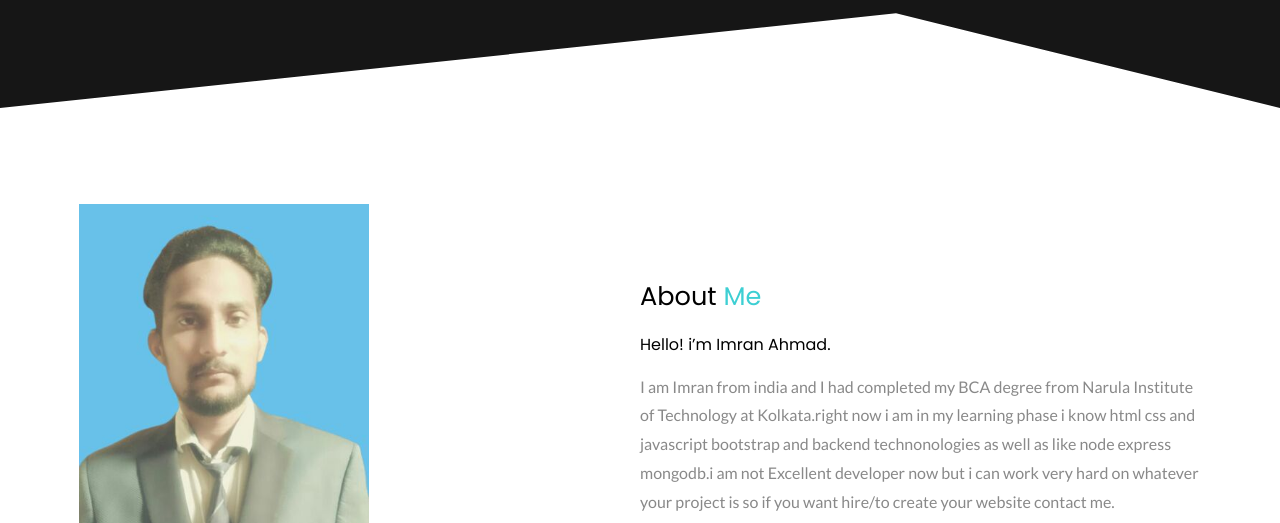
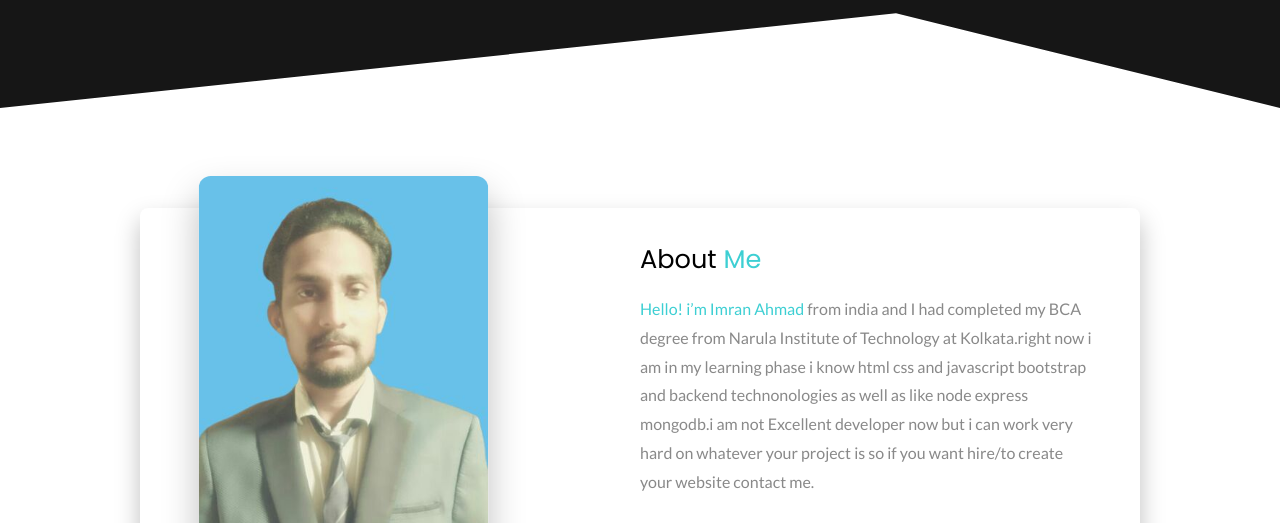
Before and after one commit to imranah10/My-owsm-Portfolio, a plain HTML site: page index.html in a window 1280 px wide. Shown: the part 620-1143 px from the top of the page. Drawn offline with nearby package versions, Linux system fonts and the light colour scheme.

Commit message:
about me

```diff
--- a/css/style.css
+++ b/css/style.css
@@ -114,16 +114,42 @@ header nav .branding {
 section {
   padding: 6rem 0;
 }
+
+/* about me */
+.about {
+  width: 1000px;
+  background-color: #fff;
+  margin: 100px auto;
+  padding: 32px;
+  /* padding: 32px 48px 32px 86px; */
+  border-radius: 8px;
+  color: #fff;
+  display: flex;
+  gap: 36px;
+  align-items: center;
+  position: relative;
+   box-shadow: 0 12px 24px rgba(0, 0, 0, 0.25);
+}
 section.about .about-me-img {
-  height: 450px;
+  height: 300px;
+  margin-left: 60px;
+  border-radius: 8px;
+  transform: scale(1.5);
+  box-shadow: 0 12px 24px rgba(0, 0, 0, 0.25);
 }
 section.about h1 {
   margin-bottom: 1rem;
   font-size: 1.6rem;
   font-weight: 400;
+  color: #000;
 }
 section.about h1 span {
   color: var(--primary);
+}
+span {
+  color: var(--primary);
+  --dark: #161616
+  font-weight: bold;
 }
 section.about h3 {
   font-size: 1rem;
--- a/index.html
+++ b/index.html
@@ -56,7 +56,9 @@
               </div>
             </div>
             <div class="right">
-              <a href="tel:+919546141526"><button class="btn btn-primary">Contact</button></a>
+              <a href="tel:+919546141526"
+                ><button class="btn btn-primary">Contact</button></a
+              >
             </div>
           </nav>
           <div class="hero flex items-center justify-between">
@@ -74,7 +76,11 @@
                 opportunity to grow in this field.
               </p>
               <div>
-                <a href="https://drive.google.com/file/d/1dxF1SiTO0EOzgEWwRRnGz99aMS9NocZc/view?usp=share_link"target="_blank"><button class="btn btn-secondary">DOWNLOAD CV</button></a>
+                <a
+                  href="https://drive.google.com/file/d/1dxF1SiTO0EOzgEWwRRnGz99aMS9NocZc/view?usp=share_link"
+                  target="_blank"
+                  ><button class="btn btn-secondary">DOWNLOAD CV</button></a
+                >
               </div>
             </div>
           </div>
@@ -88,15 +94,14 @@
           </div>
           <div class="flex-1 right">
             <h1>About <span>Me</span></h1>
-            <h3>Hello! i’m Imran Ahmad.</h3>
             <p>
-              I am Imran from india and I had completed my BCA degree from
-              Narula Institute of Technology at Kolkata.right now i am in my
-              learning phase i know html css and javascript bootstrap and
-              backend technonologies as well as like node express mongodb.i am
-              not Excellent developer now but i can work very hard on whatever
-              your project is so if you want hire/to create your website contact
-              me.
+              <span>Hello! i’m Imran Ahmad</span> from india and I had completed
+              my BCA degree from Narula Institute of Technology at Kolkata.right
+              now i am in my learning phase i know html css and javascript
+              bootstrap and backend technonologies as well as like node express
+              mongodb.i am not Excellent developer now but i can work very hard
+              on whatever your project is so if you want hire/to create your
+              website contact me.
             </p>
             <div class="social">
               <a href="https://github.com/imranah10" target="_blank"
@@ -152,7 +157,11 @@
       <section class="freelancer">
         <h1>I Am Available For Full time and Part time work..</h1>
         <p>If you want to know more about me please download my CV 👇👇.</p>
-        <a href="https://drive.google.com/file/d/1dxF1SiTO0EOzgEWwRRnGz99aMS9NocZc/view?usp=share_link"target="_blank"><button class="btn btn-primary">Download CV</button></a>
+        <a
+          href="https://drive.google.com/file/d/1dxF1SiTO0EOzgEWwRRnGz99aMS9NocZc/view?usp=share_link"
+          target="_blank"
+          ><button class="btn btn-primary">Download CV</button></a
+        >
       </section>
 
       <section id="work" class="work">
@@ -367,8 +376,8 @@
             ><i class="fa-brands fa-facebook"></i
           ></a>
           <a href="https://wa.me/9836512850"
-                ><i class="fa-brands fa-whatsapp" target="_blank"></i
-              ></a>
+            ><i class="fa-brands fa-whatsapp" target="_blank"></i
+          ></a>
           <a href="#"><i class="fa-brands fa-instagram" target="_blank"></i></a>
         </div>
         <div class="copyright">Copyright 2023 © Imran Ahmad</div>
```
